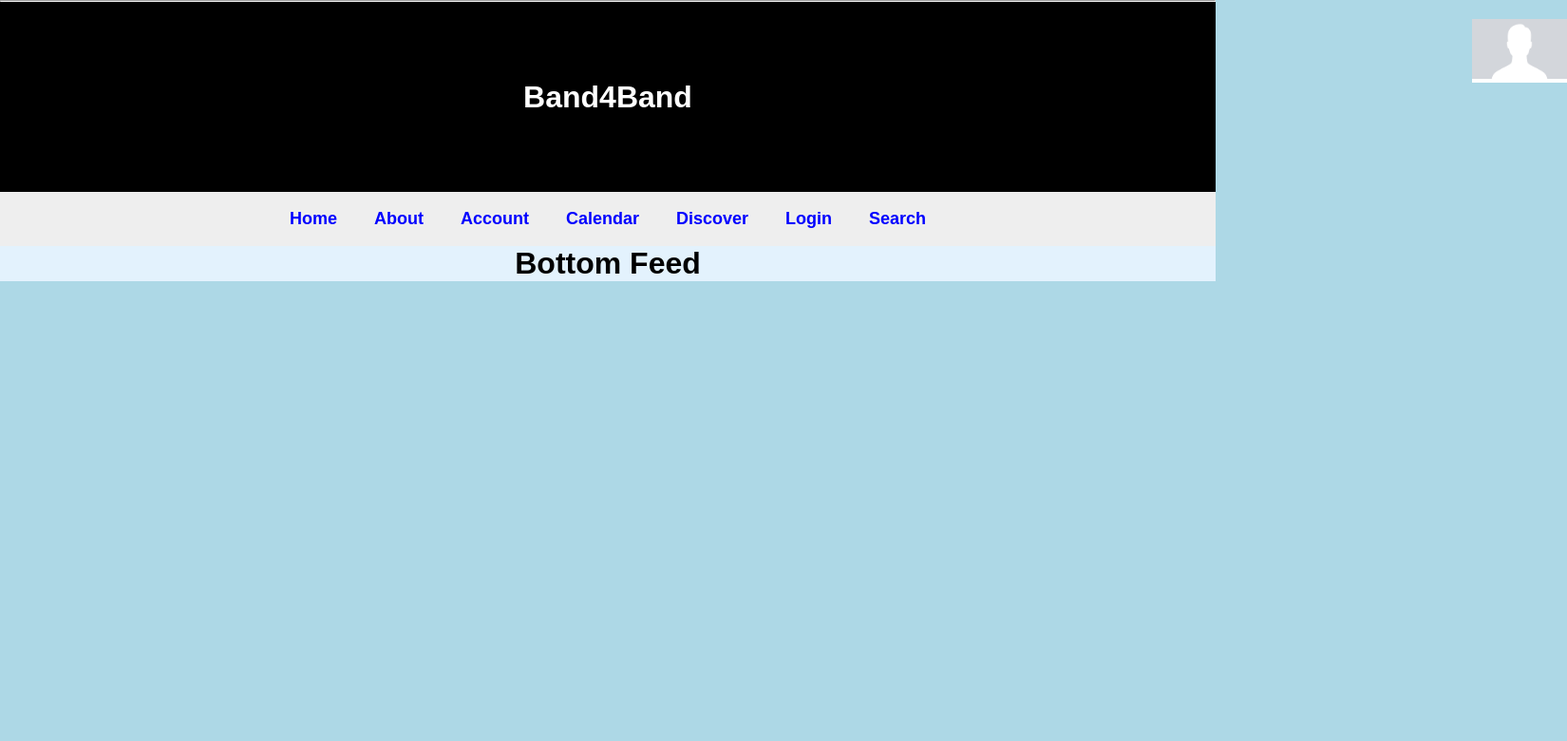
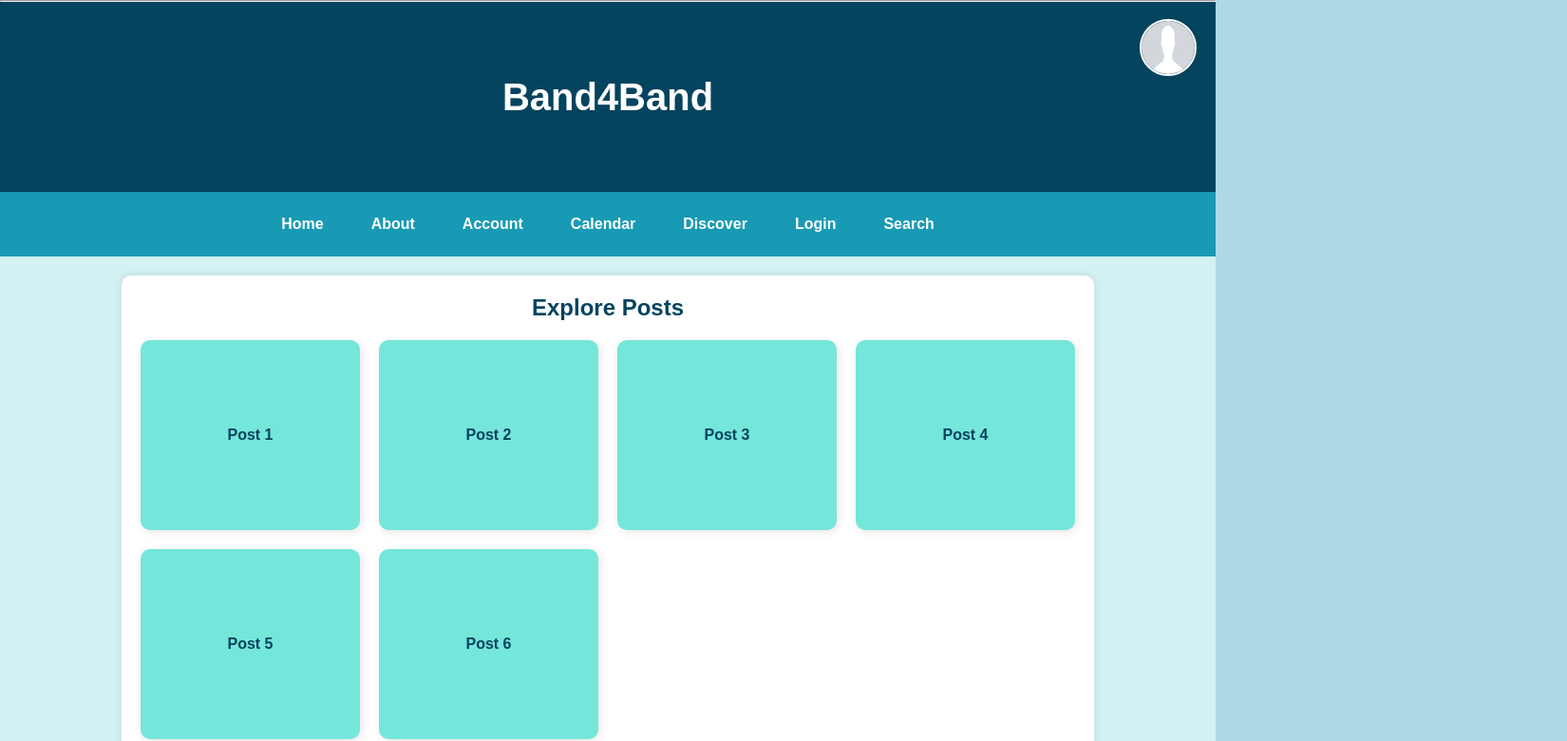
Before and after one commit to Oasis-NEU/sp25-group-13, a React (Vite) app: page /home in a window 1280 px wide. Shown: the top 780 px of the page at 95% size, 1650 px wide, since content can reach past the window. Built offline with nearby package versions, Linux system fonts and the light colour scheme.

Commit message:
Makeover
Designed the hell out of the home page, about page, and calendar page.

```diff
--- a/src/Pages/About/About.css
+++ b/src/Pages/About/About.css
@@ -1,183 +1,125 @@
-/* General styling */
-body {
-  font-family: Georgia, serif;
-  background-color: #e3f2fd; /* Light blue background */
+/* Reset Styles */
+* {
   margin: 0;
   padding: 0;
-  text-align: center;
+  box-sizing: border-box;
+  font-family: Arial, sans-serif;
 }
 
-/* Navigation Links */
-.links {
-  display: flex;
-  justify-content: center;
-  background-color: #1565c0; /* Deep blue */
-  padding: 10px;
-}
-
-.links a {
-  color: white;
-  text-decoration: none;
-  margin: 0 15px;
-  font-weight: bold;
-}
-
-.links a:hover {
-  text-decoration: underline;
-}
-
-/* About Page Content */
+/* About Page Container */
 .about-container {
   display: flex;
   flex-direction: column;
   align-items: center;
-  padding: 20px;
+  background-color: #d4f1f4;
+  min-height: 100vh;
 }
 
+/* Banner */
+.banner {
+  width: 100%;
+  height: 200px;
+  background-color: #05445e;
+  display: flex;
+  align-items: center;
+  justify-content: center;
+}
+
+.company-name {
+  color: white;
+  font-size: 2.5rem;
+  font-weight: bold;
+}
+
+/* Navigation Bar */
+.nav-bar {
+  display: flex;
+  justify-content: center;
+  gap: 20px;
+  width: 100%;
+  padding: 15px;
+  background-color: #189ab4;
+}
+
+.nav-bar a {
+  color: white;
+  text-decoration: none;
+  font-weight: bold;
+}
+
+.nav-bar a:hover {
+  text-decoration: underline;
+}
+
+/* About Content */
 .about-content {
-  max-width: 800px;
-  background: white;
+  width: 80%;
+  background-color: white;
   padding: 20px;
+  margin-top: 20px;
   border-radius: 10px;
-  box-shadow: 0 4px 8px rgba(0, 0, 0, 0.2);
-  margin-top: 20px;
+  box-shadow: 0 0 10px rgba(0, 0, 0, 0.1);
+}
+
+h2 {
+  text-align: center;
+  color: #05445e;
+}
+
+p {
+  text-align: center;
+  font-size: 1.1rem;
+  color: #05445e;
+  line-height: 1.6;
 }
 
 /* Team Section */
 .team {
-  margin-top: 30px;
+  width: 80%;
+  background-color: white;
+  padding: 20px;
+  margin-top: 20px;
+  border-radius: 10px;
+  box-shadow: 0 0 10px rgba(0, 0, 0, 0.1);
 }
 
-.team-grid {
-  display: flex;
-  justify-content: center;
-  gap: 20px;
-  flex-wrap: wrap;
-  margin-top: 20px;
+.team h2 {
+  text-align: center;
+  color: #05445e;
+  margin-bottom: 20px;
 }
 
-.member {
-  background: #ffffff;
-  padding: 15px;
-  border-radius: 10px;
-  box-shadow: 0 4px 8px rgba(0, 0, 0, 0.2);
-  text-align: center;
-  width: 150px;
+/* Team Grid */
+.team-grid {
+  display: grid;
+  grid-template-columns: repeat(auto-fill, minmax(200px, 1fr));
+  gap: 20px;
+  justify-content: center;
+  align-items: center;
 }
 
-.member img {
-  width: 80px;
-  height: 80px;
-  border-radius: 50%;
+/* Individual Team Member */
+.member {
+  background-color: #75e6da;
+  padding: 20px;
+  text-align: center;
+  border-radius: 10px;
+  box-shadow: 2px 2px 10px rgba(0, 0, 0, 0.1);
 }
 
 .member p {
-  margin: 10px 0;
+  font-size: 1.2rem;
   font-weight: bold;
 }
 
 .member a {
-  display: inline-block;
-  background: #1565c0;
-  color: white;
-  padding: 5px 10px;
-  border-radius: 5px;
+  display: block;
+  margin-top: 10px;
   text-decoration: none;
-  font-size: 14px;
+  color: #05445e;
+  font-weight: bold;
 }
 
 .member a:hover {
-  background: #0d47a1;
-}
-
-/* General styling */
-body {
-  font-family: Georgia, serif;
-  background-color: #e3f2fd; /* Light blue background */
-  margin: 0;
-  padding: 0;
-  text-align: center;
-}
-
-/* Navigation Links */
-.links {
-  display: flex;
-  justify-content: center;
-  background-color: #1565c0; /* Deep blue */
-  padding: 10px;
-}
-
-.links a {
-  color: white;
-  text-decoration: none;
-  margin: 0 15px;
-  font-weight: bold;
-}
-
-.links a:hover {
   text-decoration: underline;
 }
-
-/* About Page Content */
-.about-container {
-  display: flex;
-  flex-direction: column;
-  align-items: center;
-  padding: 20px;
-}
-
-.about-content {
-  max-width: 800px;
-  background: white;
-  padding: 20px;
-  border-radius: 10px;
-  box-shadow: 0 4px 8px rgba(0, 0, 0, 0.2);
-  margin-top: 20px;
-}
-
-/* Team Section */
-.team {
-  margin-top: 30px;
-}
-
-.team-grid {
-  display: flex;
-  justify-content: center;
-  gap: 20px;
-  flex-wrap: wrap;
-  margin-top: 20px;
-}
-
-.member {
-  background: #ffffff;
-  padding: 15px;
-  border-radius: 10px;
-  box-shadow: 0 4px 8px rgba(0, 0, 0, 0.2);
-  text-align: center;
-  width: 150px;
-}
-
-.member img {
-  width: 80px;
-  height: 80px;
-  border-radius: 50%;
-}
-
-.member p {
-  margin: 10px 0;
-  font-weight: bold;
-}
-
-.member a {
-  display: inline-block;
-  background: #1565c0;
-  color: white;
-  padding: 5px 10px;
-  border-radius: 5px;
-  text-decoration: none;
-  font-size: 14px;
-}
-
-.member a:hover {
-  background: #0d47a1;
-}
--- a/src/Pages/Calendar/Calendar.css
+++ b/src/Pages/Calendar/Calendar.css
@@ -1,80 +1,75 @@
-.Links {
-    display: flex;
-    gap: 15px;
-    padding: 10px;
-    background-color: #eee;
+/* Reset Styles */
+* {
+  margin: 0;
+  padding: 0;
+  box-sizing: border-box;
+  font-family: Arial, sans-serif;
 }
 
-  .Links a {
-    text-decoration: none;
-    color: blue;
+/* Page Container */
+.calendar-container {
+  background-color: #d4f1f4;
+  min-height: 100vh;
+  display: flex;
+  flex-direction: column;
+  align-items: center;
+}
+
+/* Banner */
+.banner {
+  width: 100%;
+  height: 200px;
+  background-color: #05445e;
+  display: flex;
+  align-items: center;
+  justify-content: center;
+}
+
+.company-name {
+  color: white;
+  font-size: 2.5rem;
   font-weight: bold;
 }
 
-  body {
-    font-family: Arial, sans-serif;
-    background-color: #e3f2fd; /* Light blue background */
-    margin: 0;
-    padding: 0;
+/* Navigation Bar */
+.nav-bar {
+  display: flex;
+  justify-content: center;
+  align-items: center;
+  gap: 20px;
+  width: 100%;
+  padding: 15px 0;
+  background-color: #189ab4;
   text-align: center;
 }
 
-  /* Navigation Links */
-  .links {
-    display: flex;
-    justify-content: center;
-    background-color: #1565c0; /* Deep blue */
-    padding: 10px;
+.nav-bar a {
+  color: white;
+  text-decoration: none;
+  font-weight: bold;
+  padding: 10px 15px;
+  transition: background-color 0.3s ease;
 }
 
-  .links a {
-    color: white;
+.nav-bar a:hover {
+  background-color: #75e6da;
+  border-radius: 5px;
   text-decoration: none;
-    margin: 0 15px;
-    font-weight: bold;
 }
 
-  .links a:hover {
-    text-decoration: underline;
+/* Calendar Content */
+.calendar-content {
+  background-color: white;
+  padding: 20px;
+  width: 80%;
+  margin-top: 20px;
+  border-radius: 10px;
+  box-shadow: 0 0 10px rgba(0, 0, 0, 0.1);
+  color: #05445e;
 }
 
-  /* Calendar container */
-  .calendar-container {
-    display: flex;
-    flex-direction: column;
-    align-items: center;
-    padding: 20px;
+.calendar-title {
+  text-align: center;
+  font-size: 2rem;
+  color: #05445e;
 }
-
-  /* Calendar styling */
-  .react-calendar {
-    border: none;
-    border-radius: 10px;
-    box-shadow: 0 4px 8px rgba(0, 0, 0, 0.2);
-    background: white;
-    padding: 20px;
-  }
-
-  .react-calendar__tile {
-    border-radius: 5px;
-    transition: all 0.2s;
-  }
-
-  .react-calendar__tile:enabled:hover {
-    background: #64b5f6;
-    color: white;
-  }
-
-  .react-calendar__tile--active {
-    background: #1565c0;
-    color: white;
-    font-weight: bold;
-  }
-
-  /* Selected Date */
-  p {
-    margin-top: 15px;
-    font-size: 1.2em;
-    color: #1565c0;
-    font-weight: bold;
-  }
--- a/src/Pages/Calendar/Calendar.jsx
+++ b/src/Pages/Calendar/Calendar.jsx
@@ -1,15 +1,18 @@
 import './Calendar.css';
 import { Link } from "react-router-dom";
-import Calendar from 'react-calendar';
-import { useState } from 'react';
+import ReactCalendar from 'react-calendar';
+import 'react-calendar/dist/Calendar.css'; // Import React Calendar styles
 
-function CalendarPage() {
-  const [date, setDate] = useState(new Date());
-
+function Calendar() {
   return (
     <div className="calendar-container">
+      {/* Banner */}
+      <div className="banner">
+        <h1 className="company-name">Band4Band</h1>
+      </div>
+
       {/* Navigation Links */}
-      <div className="links">
+      <div className="nav-bar">
         <Link to="/home">Home</Link>
         <Link to="/about">About</Link>
         <Link to="/account">Account</Link>
@@ -20,14 +23,15 @@ function CalendarPage() {
         <Link to="/search">Search</Link>
       </div>
 
-      {/* Page Content */}
+      {/* Calendar Content */}
       <div className="calendar-content">
-        <h1>Calendar Page</h1>
-        <Calendar onChange={setDate} value={date} />
-        <p>Selected Date: {date.toDateString()}</p>
+        <h2 className="calendar-title">Calendar</h2>
+
+        {/* React Calendar Component */}
+        <ReactCalendar />
       </div>
     </div>
   );
 }
 
-export default CalendarPage;
+export default Calendar;
--- a/src/Pages/Home/Home.css
+++ b/src/Pages/Home/Home.css
@@ -1,35 +1,98 @@
-*  {
+/* Reset Styles */
+* {
   margin: 0;
   padding: 0;
   box-sizing: border-box;
+  font-family: Arial, sans-serif;
 }
 
-.Top {
-  background-color: black;
-}
-.header {
-  color: white;
-  text-align: center;
-  font-size: 30;
+/* Home Container */
+.home-container {
+  display: flex;
+  flex-direction: column;
+  align-items: center;
+  background-color: #d4f1f4;
+  min-height: 100vh;
 }
 
-.profilebutton {
-  text-align: right;
-  background-color: white;
+/* Banner */
+.banner {
+  width: 100%;
+  height: 200px;
+  background-color: #05445e;
+  display: flex;
+  align-items: center;
+  justify-content: center;
+}
+
+.company-name {
+  color: white;
+  font-size: 2.5rem;
+  font-weight: bold;
+}
+
+/* Profile Button (Top Right) */
+.profile-button {
+  width: 60px;
+  height: 60px;
+  border-radius: 50%;
   position: absolute;
   top: 20px;
-  left: 1550px;
+  right: 20px;
+  border: 2px solid white;
 }
 
-.Links {
+/* Navigation Bar */
+.nav-bar {
   display: flex;
-  gap: 15px;
-  padding: 10px;
-  background-color: #eee;
+  justify-content: center;
+  gap: 20px;
+  width: 100%;
+  padding: 15px;
+  background-color: #189ab4;
 }
 
-.Links a {
+.nav-bar a {
+  color: white;
   text-decoration: none;
-  color: blue;
   font-weight: bold;
 }
+
+.nav-bar a:hover {
+  text-decoration: underline;
+}
+
+/* Home Feed */
+.feed {
+  width: 80%;
+  padding: 20px;
+  background-color: white;
+  margin-top: 20px;
+  border-radius: 10px;
+  box-shadow: 0 0 10px rgba(0, 0, 0, 0.1);
+}
+
+h2 {
+  text-align: center;
+  color: #05445e;
+}
+
+/* Post Grid (Instagram-Style) */
+.post-container {
+  display: grid;
+  grid-template-columns: repeat(auto-fill, minmax(200px, 1fr));
+  gap: 20px;
+  margin-top: 20px;
+}
+
+.post {
+  height: 200px;
+  background-color: #75e6da;
+  display: flex;
+  align-items: center;
+  justify-content: center;
+  font-weight: bold;
+  color: #05445e;
+  border-radius: 10px;
+  box-shadow: 2px 2px 10px rgba(0, 0, 0, 0.1);
+}
--- a/src/Pages/Home/Home.jsx
+++ b/src/Pages/Home/Home.jsx
@@ -1,40 +1,42 @@
-import './Home.css';
+import "./Home.css";
 import { Link } from "react-router-dom";
 import profile from "../../assets/emptyprofile.jpg";
 
-const TopStyle = {
-  display: "flex",
-  alignItems: "center",
-  justifyContent: "center",
-  width: "100vw",
-  height: "200px",
-  backgroundColor: "black"
-}
-
 function Home() {
   return (
-    <div>
-      {/* Header and Profile Button */}
-      <div class="Top" style={TopStyle}>
-        <h1 className="header">Band4Band</h1>
-        <Link className="profilebutton" to="/profile">
-        <img src={profile} alt="Go to Profile" width="100" /></Link>
+    <div className="home-container">
+      {/* Banner Section */}
+      <div className="banner">
+        <h1 className="company-name">Band4Band</h1>
       </div>
 
-      {/* Navigation Links */}
-      <div className="Links">
-      <Link to="/home">Home</Link>
+      {/* Profile Button (Top Right) */}
+      <Link to="/profile">
+        <img src={profile} alt="Profile" className="profile-button" />
+      </Link>
+
+      {/* Navigation Bar */}
+      <nav className="nav-bar">
+        <Link to="/home">Home</Link>
         <Link to="/about">About</Link>
         <Link to="/account">Account</Link>
         <Link to="/calendar">Calendar</Link>
         <Link to="/discover">Discover</Link>
         <Link to="/login">Login</Link>
         <Link to="/search">Search</Link>
-      </div>
+      </nav>
 
-     {/* Home Feed */}
-      <div className="Bottom">
-        <h1>Bottom Feed</h1>
+      {/* Home Feed (Instagram-Style Grid) */}
+      <div className="feed">
+        <h2>Explore Posts</h2>
+        <div className="post-container">
+          <div className="post">Post 1</div>
+          <div className="post">Post 2</div>
+          <div className="post">Post 3</div>
+          <div className="post">Post 4</div>
+          <div className="post">Post 5</div>
+          <div className="post">Post 6</div>
+        </div>
       </div>
     </div>
   );
```
Also changed, not shown: src/Pages/About/About.jsx (+24 -15 lines). Lines whose indentation alone changed are shown as unchanged.
